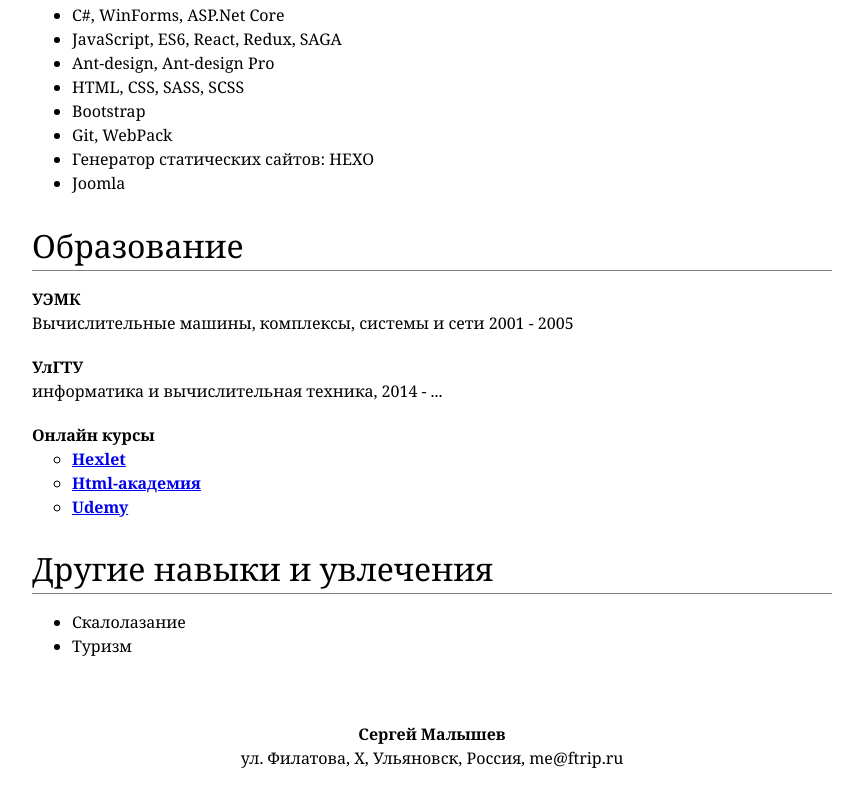
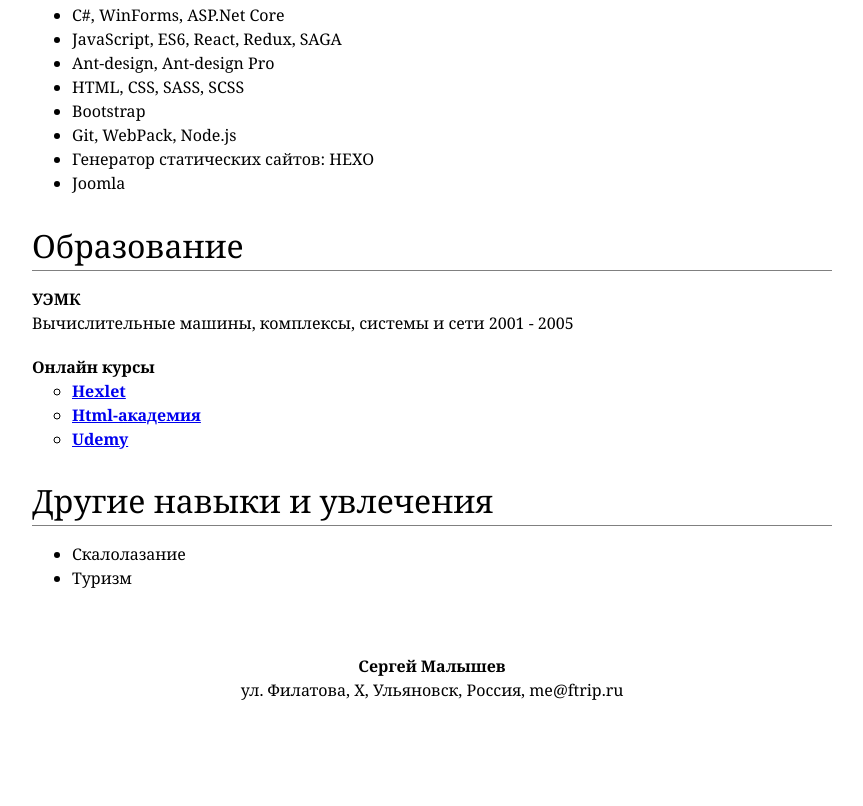
Before and after one commit to ftrip/ftrip.github.io, a plain HTML site: page index.html in a window 1280 px wide. Shown: the part 900-1706 px from the top of the page, without its empty margins (208-1071 px from the left). After the commit the page ends 1646 px from the top, so only its background shows below. Drawn offline with Linux system fonts and the light colour scheme.

Commit message:
Update index.html

```diff
--- a/index.html
+++ b/index.html
@@ -55,7 +55,7 @@
                 <li>Ant-design, Ant-design Pro</li>
                 <li>HTML, CSS, SASS, SCSS</li>
                 <li>Bootstrap</li>
-                <li>Git, WebPack</li>
+                <li>Git, WebPack, Node.js</li>
                 <li>Генератор статических сайтов: HEXO</li>
                 <li>Joomla</li>
             </ul>
@@ -64,10 +64,6 @@
                 <li>
                     <b>УЭМК</b><br>
                     Вычислительные машины, комплексы, системы и сети 2001 - 2005
-                </li>
-                <li>
-                    <b>УлГТУ</b><br>
-                    информатика и вычислительная техника, 2014 - ...
                 </li>
                 <li>
                     <b>Онлайн курсы</b>
```
